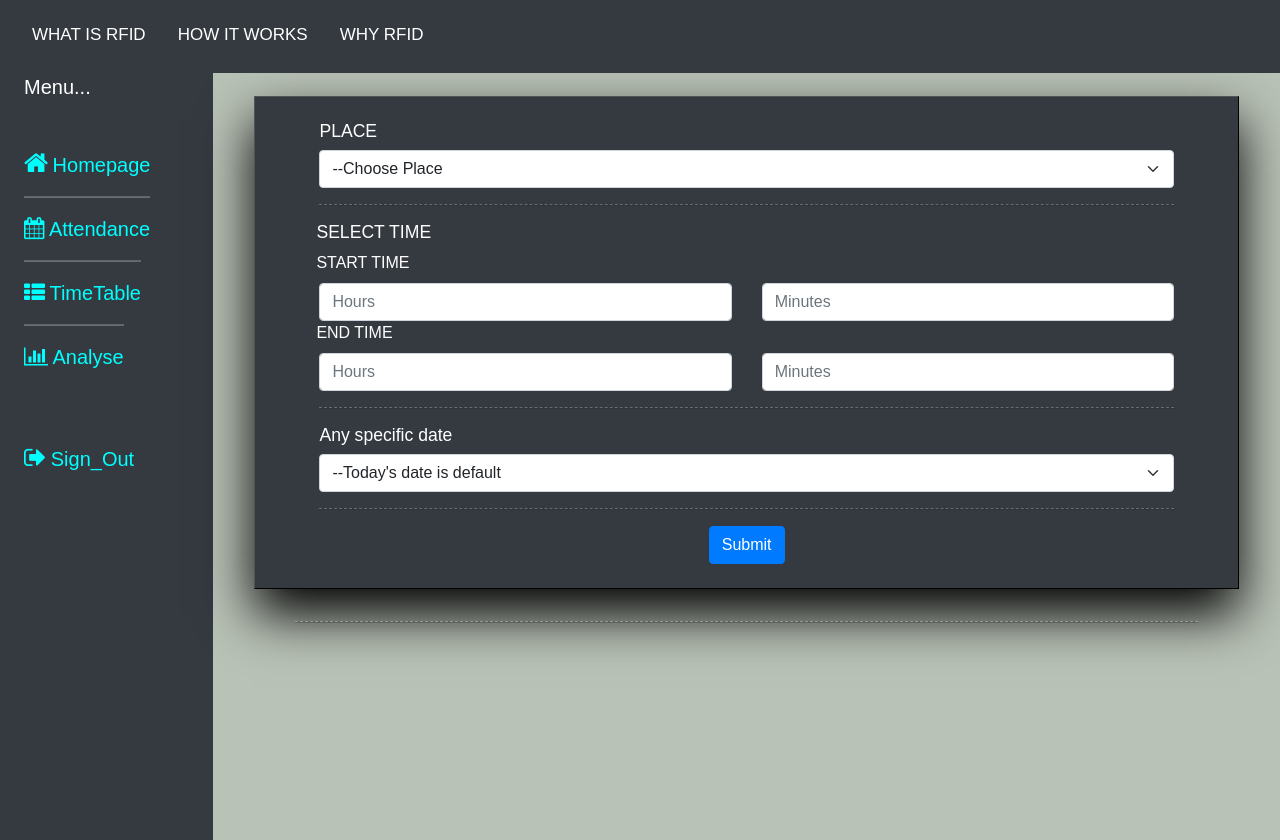
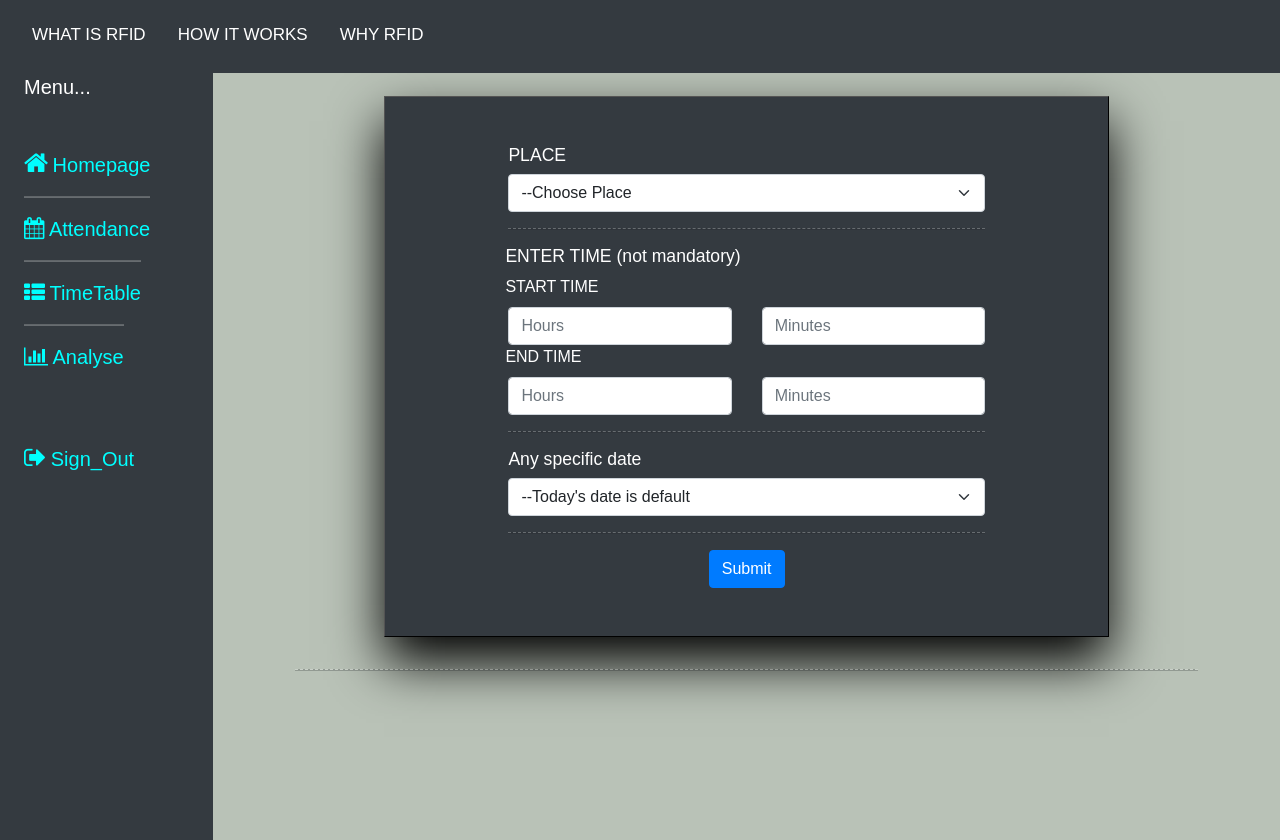
Before and after one commit to Warningsvirus27/django_attendance_system, a Django app: page /time_wise-count/ in a window 1280 px wide. Run offline with Django 3.2, Linux system fonts and the light colour scheme; the visitor is signed in with stand-in values (Sample User, id 1); data that the repository does not hold is empty; some libraries are stand-ins or nearby versions.

Commit message:
css and html changes

```diff
--- a/page/views.py
+++ b/page/views.py
@@ -143,7 +143,6 @@ class TagApiView(APIView):
         return Response(data.data)
 
 
-
 def analyse_attendance(request):
     content = {'course': {}, 'title': 'Analyse', 'date_list': get_date()}
     timetable_df = pd.DataFrame(Timetable.objects.all().values())
@@ -213,20 +212,30 @@ def analyse_attendance(request):
 def view_timetable(request):
     content = {'head': ['COURSE', 'YEAR', 'PLACE', 'START TIME', 'END TIME',
                         'MON', 'TUE', 'WED', 'THUR', 'FRI', 'SAT', 'SUN'],
-               'course': {}}
-    cursor = connection.cursor()
-    cursor.execute('select distinct(page_timetable.course) from page_timetable;')
-    courses = cursor.fetchall()
+               'course': {}, 'title': "View TimeTable"}
+    # cursor = connection.cursor()
+    # cursor.execute('select distinct(page_timetable.course) from page_timetable;')
+    # courses = cursor.fetchall()
+    timetable_df = pd.DataFrame(Timetable.objects.all().values())
+    courses = timetable_df['course'].unique().tolist()
 
     if courses:
         for course in courses:
-            cursor.execute(f'''select page_timetable.course, page_timetable.year,
+            '''cursor.execute(fselect page_timetable.course, page_timetable.year,
                                 page_timetable.area, page_timetable.start_time, page_timetable.end_time,
-                                page_timetable.Monday,page_timetable.Tuesday,page_timetable.Wednesday,
-                                page_timetable.Thursday,page_timetable.Friday,page_timetable.Saturday,
-                                page_timetable.Sunday from page_timetable where page_timetable.course = '{course[0]}'
-                                order by page_timetable.year ; ''')
-            content['course'][f'{course[0]}'] = cursor.fetchall()
+                                page_timetable."Monday",page_timetable."Tuesday",page_timetable.'Wednesday',
+                                page_timetable.'Thursday',page_timetable.'Friday',page_timetable.'Saturday',
+                                page_timetable.'Sunday' from page_timetable
+                                where page_timetable.course = '{course[0]}'
+                                order by page_timetable.year ; )'''
+            data = timetable_df.loc[(timetable_df['course'] == course)].sort_values('year')[['course',
+                                'year', 'area', 'start_time', 'end_time', 'Monday', 'Tuesday',
+                                'Wednesday', 'Thursday', 'Friday', 'Saturday', 'Sunday']]
+
+            content['course'][f'{course}'] = data.rename({'Monday': 'Mon', 'Tuesday': "Tue", "Wednesday": "Wed",
+                                                          'Thursday': "Thur",
+                         'Friday': "Fri", 'Saturday': "Sat", 'Sunday': "Sun", 'start_time': "StartTime",
+                         'end_time': "EndTime"}, axis=1).to_html(classes="table table-hover", index=False)
 
     else:
         messages.error(request, 'No timetable to show!')
@@ -922,7 +931,6 @@ def timetable_wise_count(request):
         return render(request, 'timetable.html', {})
     else:
         dates = timetable_df.sort_values('date', ascending=False)['date'].unique()
-        print(dates)
         date_list = list(map(lambda x: str(x), dates))
 
     timetable_df = pd.DataFrame(Timetable.objects.all().values())
--- a/static_files/static_files/css/count.css
+++ b/static_files/static_files/css/count.css
@@ -1,12 +1,19 @@
 .container {
 overflow: hidden;
 max-width : 90%;
+}
+.container1 {
+width: 70%;
+padding-right: 15px;
+padding-left: 15px;
+margin-right: auto;
+margin-left: auto;
 }
 div.myDiv {
 border: 1px outset black;
 background-color: rgba(52, 58, 64);
 text-align: left;
-width : 95%;
+width : 70%;
 margin: auto;
 margin-top: 1em;
 margin-bottom: 1em;
--- a/static_files/static_files/css/register.css
+++ b/static_files/static_files/css/register.css
@@ -2,7 +2,7 @@ div.myDiv {
 border: 1px outset black;
 background-color: rgba(52, 58, 64);
 text-align: left;
-width : 60%;
+width : 70%;
 margin: auto;
 margin-top: 2em;
 margin-bottom: 1em;
--- a/templates/analyse.html
+++ b/templates/analyse.html
@@ -8,7 +8,7 @@
 
 {% block content %}
 <div class="myDiv">
-    <div class="container">
+    <div class="container1">
         <form method="get">
             <br>
             {% if is_course %}
--- a/templates/count.html
+++ b/templates/count.html
@@ -10,8 +10,8 @@
 {% if user.is_authenticated %}
 
 <div class="myDiv">
-    <div class="container">
-        <br>
+    <div class="container1">
+        <br><br>
         <form method="get">
             <div class="row">
                 <div class="col">
@@ -33,7 +33,7 @@
             </div>
             <hr class="line">
             <div class="row">
-                <h4 class="name">SELECT TIME</h4>
+                <h4 class="name">ENTER TIME (not mandatory)</h4>
                 <label class="name">START TIME</label>
                 <div class="col">
                     <input type="number" name="START_TIME" class="form-control" placeholder="Hours"
@@ -75,7 +75,7 @@
                     </div>
                 </div>
             </div>
-            <br>
+            <br><br>
         </form>
     </div>
 </div>
--- a/templates/save_attendance.html
+++ b/templates/save_attendance.html
@@ -27,7 +27,7 @@
 </div>
 
 {% if messages %}
-<div class="container">
+<div class="container1">
     <div class="row">
         <div class="col">
             <div class="alert alert-secondary">
--- a/templates/timetable.html
+++ b/templates/timetable.html
@@ -11,8 +11,8 @@
 
 <div class="myDiv">
     <form method="get">
-        <div class="container">
-            <br>
+        <div class="container1">
+            <br><br>
             <div class="row">
                 <div class="col">
                     <h4 class="name">Select Course</h4>
@@ -53,7 +53,7 @@
                     </div>
                 </div>
             </div>
-            <br>
+            <br><br>
         </div>
     </form>
 </div>
--- a/templates/weekly.html
+++ b/templates/weekly.html
@@ -10,7 +10,7 @@
 {% if user.is_authenticated %}
 <div class="myDiv">
     <form method="get">
-        <div class="container">
+        <div class="container1">
             <br>
             <div class="row">
                 <div class="col">
```
Also changed, not shown: static_files/static_files/css/analyse.css (+9 -2 lines), static_files/static_files/css/save_attendance.css (+8 -1 lines), static_files/static_files/css/timetable.css (+10 -3 lines), static_files/static_files/css/view.css (+13 -4 lines), static_files/static_files/css/weekly.css (+9 -2 lines), templates/view.html (+10 -2 lines).
